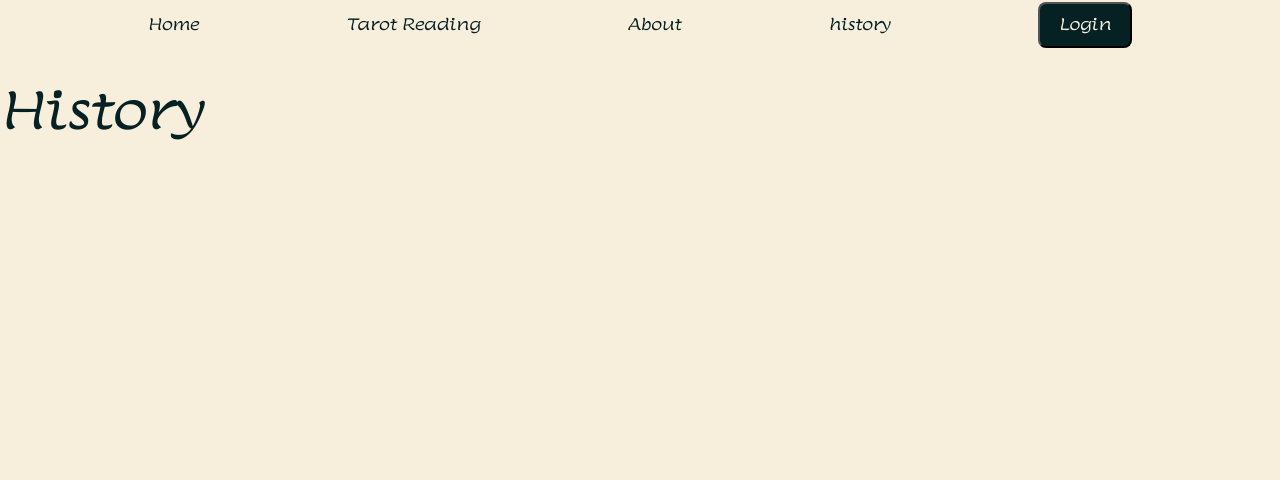
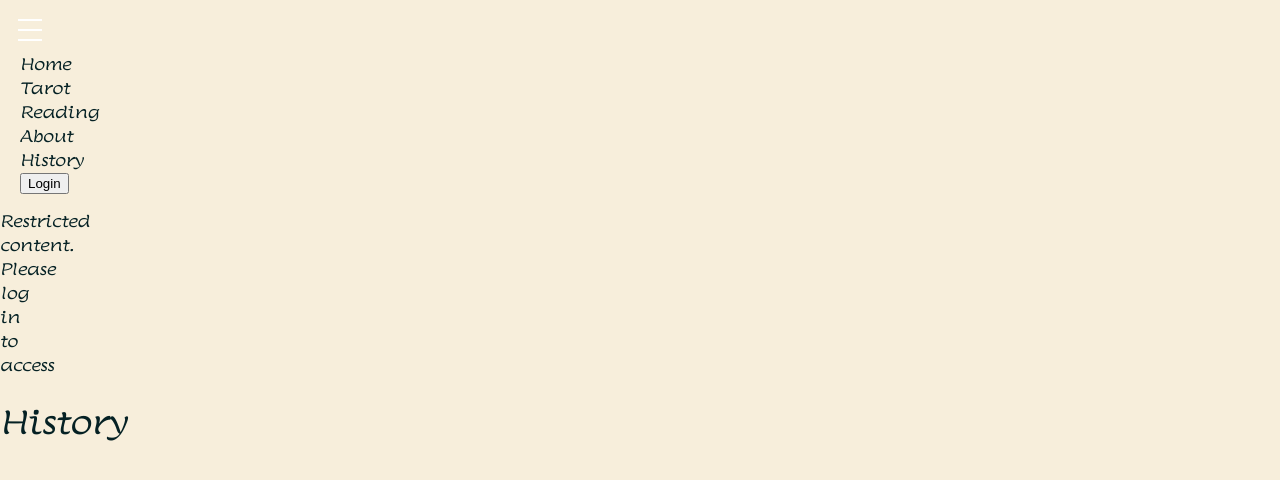
Before and after one commit to acancerouscake/CAB-tarot-card-site-ts, a React (Vite) app: page /history in a window 1280 px wide. Shown: the top 480 px of the page. Built offline with nearby package versions, Linux system fonts and the light colour scheme; no server answers.

Commit message:
Adjust styles of nav bar

```diff
--- a/src/App.css
+++ b/src/App.css
@@ -1,10 +1,51 @@
+@font-face {
+	font-family: "Lumanosimo";
+	src: local("Lumanosimo-Regular"),
+		url("./assets/fonts/Lumanosimo/Lumanosimo-Regular.ttf") format("truetype");
+}
+
+@font-face {
+	font-family: "MoriaCitadel";
+	src: local("MoriaCitadel"),
+		url("./assets/fonts/moria-citadel/MoriaCitadel.ttf") format("truetype");
+}
+
+:root {
+	--var-main-60: #f7eedb;
+	--var-main-30: #052124;
+	--var-main-10: #52b7b5;
+
+	line-height: 1.5;
+	font-weight: 400;
+
+	color-scheme: dark light;
+	color: var(--var-main-30);
+	background-color: var(--var-main-60);
+
+	font-synthesis: none;
+	text-rendering: optimizeLegibility;
+	-webkit-font-smoothing: antialiased;
+	-moz-osx-font-smoothing: grayscale;
+	-webkit-text-size-adjust: 100%;
+}
+
 #root {
 	width: 100vw;
 	min-height: 100vh;
+	font-family: Lumanosimo;
 	display: flex;
 	justify-content: center;
-	align-items: flex-start;
-	font-family: Lumanosimo;
+	align-items: center;
+	flex-direction: row;
+}
+
+a {
+	font-weight: 500;
+	color: var(--var-main-30);
+	text-decoration: inherit;
+}
+a:hover {
+	color: var(--var-main-10);
 }
 
 .tarotCard {
@@ -43,3 +84,17 @@
 		transform: translateY(-14px);
 	}
 }
+
+@media (prefers-color-scheme: dark) {
+	:root {
+		color: var(--var-main-60);
+		background-color: var(--var-main-30);
+	}
+	a:hover {
+		color: var(--var-main-10);
+	}
+	button {
+		background-color: var(--var-main-60);
+		color: var(--var-main-30);
+	}
+}
--- a/src/App.tsx
+++ b/src/App.tsx
@@ -8,16 +8,12 @@ import "./App.css";
 import {
 	createBrowserRouter,
 	createRoutesFromElements,
-	Link,
-	NavLink,
-	Outlet,
 	Route,
-	Router,
 	RouterProvider,
-	Routes,
 } from "react-router-dom";
 import {AuthContextProvider} from "./contexts/AuthContext";
-import NavigationBar from "./components/NavigationBar";
+import NavigationBar from "./components/NavigationBar/NavigationBar";
+import ProtectedLayout from "./components/ProtectedLayout";
 
 function App() {
 	const router = createBrowserRouter(
@@ -26,7 +22,14 @@ function App() {
 				<Route index element={<Home />} />
 				<Route path="cards" element={<Cards />} />
 				<Route path="about" element={<About />} />
-				<Route path="history" element={<History />} />
+				<Route
+					path="history"
+					element={
+						<ProtectedLayout>
+							<History />
+						</ProtectedLayout>
+					}
+				/>
 			</Route>
 		)
 	);
--- a/src/components/Home.tsx
+++ b/src/components/Home.tsx
@@ -6,7 +6,8 @@ export default function Home() {
 				justifyContent: "center",
 				alignItems: "center",
 				flexDirection: "column",
-				height: "75vh",
+				height: "50vh",
+				width: "100vw",
 			}}
 		>
 			<h1>Mystic Tarot </h1>
--- a/src/components/NavigationBar.tsx
+++ /dev/null
@@ -1,54 +0,0 @@
-import {useContext} from "react";
-import {NavLink, Outlet} from "react-router-dom";
-import {AuthContext} from "../contexts/AuthContext";
-
-function NavigationBar() {
-	const {user, login, logout} = useContext(AuthContext);
-
-	return (
-		<div>
-			<nav
-				style={{
-					display: "flex",
-					justifyContent: "space-evenly",
-					alignItems: "center",
-					flexDirection: "row",
-					width: "100vw",
-					backgroundColor: " #f7eedb",
-					height: "50px",
-				}}
-			>
-				<NavLink to="/">Home</NavLink>
-				<NavLink to="/cards">Tarot Reading</NavLink>
-				<NavLink
-					to="/about"
-					style={({isActive}) => {
-						return isActive
-							? {borderBottom: "1px solid black"}
-							: {borderBottom: ""};
-					}}
-				>
-					About
-				</NavLink>
-
-				<NavLink to="/history">
-					{({isActive}) => {
-						return isActive ? "history" : "not-in-history";
-					}}
-				</NavLink>
-
-				{user ? (
-					<button onClick={logout}>Logout</button>
-				) : (
-					<button onClick={login}>Login</button>
-				)}
-			</nav>
-
-			<div>
-				<Outlet />
-			</div>
-		</div>
-	);
-}
-
-export default NavigationBar;
--- /dev/null
+++ b/src/components/NavigationBar/NavigationBar.tsx
@@ -0,0 +1,65 @@
+import {useContext} from "react";
+import {NavLink, Outlet} from "react-router-dom";
+import {AuthContext} from "../../contexts/AuthContext";
+import "./navStyles.css";
+
+function NavigationBar() {
+	const {user, login, logout} = useContext(AuthContext);
+
+	return (
+		<>
+			<input type="checkbox" className="toggler"></input>
+			<div className="hamburger">
+				<div></div>
+			</div>
+			<div className="menu">
+				<nav
+					style={
+						{
+							// display: "flex",
+							// justifyContent: "space-evenly",
+							// alignItems: "center",
+							// flexDirection: "row",
+							// width: "100vw",
+							// backgroundColor: " #f7eedb",
+							// height: "50px",
+						}
+					}
+				>
+					<NavLink to="/">Home</NavLink>
+					<NavLink to="/cards">Tarot Reading</NavLink>
+					<NavLink
+						to="/about"
+						style={({isActive}) => {
+							return isActive
+								? {borderBottom: "1px solid black"}
+								: {borderBottom: ""};
+						}}
+					>
+						About
+					</NavLink>
+
+					<NavLink to="/history">
+						{({isActive}) => {
+							return isActive ? "History" : "not-in-history";
+						}}
+					</NavLink>
+					{
+						//TODO: Turn this into a component for login and logout
+					}
+					{user ? (
+						<button onClick={logout}>Logout</button>
+					) : (
+						<button onClick={login}>Login</button>
+					)}
+				</nav>
+
+				<div>
+					<Outlet />
+				</div>
+			</div>
+		</>
+	);
+}
+
+export default NavigationBar;
--- /dev/null
+++ b/src/components/NavigationBar/navStyles.css
@@ -0,0 +1,133 @@
+/*TODO:  Make sure the style changes here don't destroy  styles everywhere  else */
+
+.toggler {
+	/* ALWAYS KEEPING THE TOGGLER OR THE CHECKBOX ON TOP OF EVERYTHING :  */
+	z-index: 10;
+	height: 50px;
+	width: 50px;
+	position: absolute;
+	top: 0;
+	left: 0;
+	cursor: pointer;
+	opacity: 0;
+}
+
+.hamburger {
+	position: absolute;
+	z-index: 5;
+	top: 0;
+	left: 0;
+	height: 40px;
+	width: 40px;
+	padding: 0.6rem;
+
+	/* FOR DISPLAYING EVERY ELEMENT IN THE CENTER : */
+
+	display: flex;
+	align-items: center;
+	justify-content: center;
+}
+
+/* CREATING THE MIDDLE LINE OF THE HAMBURGER : */
+
+.hamburger > div {
+	position: relative;
+	top: 0;
+	left: 0;
+	background-color: white;
+	height: 2px;
+	width: 60%;
+	transition: all 0.4s ease;
+}
+
+/* CREATING THE TOP AND BOTTOM LINES :
+TOP AT -10PX ABOVE THE MIDDLE ONE AND BOTTOM ONE IS 10PX BELOW THE MIDDLE: */
+
+.hamburger > div::before,
+.hamburger > div::after {
+	content: "";
+	position: absolute;
+	top: -10px;
+	background: white;
+	width: 100%;
+	height: 2px;
+	transition: all 0.4s ease;
+}
+
+.hamburger > div::after {
+	top: 10px;
+}
+
+/* IF THE TOGGLER IS IN ITS CHECKED STATE, THEN SETTING THE BACKGROUND OF THE MIDDLE LAYER TO COMPLETE BLACK AND OPAQUE :  */
+
+.toggler:checked + .hamburger > div {
+	background: transparent;
+}
+
+.toggler:checked + .hamburger > div::before {
+	top: 0;
+	transform: rotate(45deg);
+	background: black;
+}
+
+/* AND ROTATING THE TOP AND BOTTOM LINES :  */
+
+.toggler:checked + .hamburger > div::after {
+	top: 0;
+	transform: rotate(135deg);
+	background: black;
+}
+
+/* MAIN MENU WITH THE WHITE BACKGROUND AND THE TEXT :  */
+
+.menu {
+	background: rgb(255, 238, 237);
+	position: absolute;
+	padding-top: 50px;
+	width: 0%;
+	left: 0;
+	height: 100vh;
+	z-index: 4;
+
+	/* APPLYING TRANSITION TO THE MENU :  */
+
+	transition: all 0.4s ease;
+}
+
+/* IF THE TOGGLER IS CHECKED, THEN INCREASE THE WIDTH OF THE MENU TO 30% , CREATING A SMOOTH EFFECT :  */
+
+.toggler:checked ~ .menu {
+	width: 30vw;
+}
+
+/* STYLING THE LIST :  */
+
+.menu > nav {
+	display: flex;
+	flex-direction: column;
+	align-items: flex-start;
+	padding-top: 20px;
+	padding-left: 20px;
+}
+
+.menu > nav > a::before {
+	color: black;
+	visibility: hidden;
+}
+
+.menu > nav > a::after {
+	color: black;
+	visibility: visible;
+}
+
+/* WHEN THE TOGGLER IS CHECKED, CHANGE THE VISIBILITY TO VISIBLE :  */
+
+.toggler:checked ~ .menu > nav > a {
+	transition: visibility 0.4s ease;
+	transition-delay: 0.1s;
+	visibility: visible;
+}
+
+.toggler:checked ~ .menu > nav > a:hover {
+	color: orange;
+}
--- /dev/null
+++ b/src/components/ProtectedLayout.tsx
@@ -0,0 +1,22 @@
+import React, {useContext} from "react";
+import {AuthContext} from "../contexts/AuthContext";
+
+type Props = {
+	children: React.ReactNode;
+};
+
+function ProtectedLayout({children}: Props) {
+	console.log(children);
+	const {user} = useContext(AuthContext);
+	return (
+		<>
+			{user ? (
+				children
+			) : (
+				<p>Restricted content. Please log in to access {children}</p>
+			)}
+		</>
+	);
+}
+
+export default ProtectedLayout;
--- a/src/index.css
+++ /dev/null
@@ -1,86 +0,0 @@
-@font-face {
-	font-family: "Lumanosimo";
-	src: local("Lumanosimo-Regular"),
-		url("./assets/fonts/Lumanosimo/Lumanosimo-Regular.ttf") format("truetype");
-}
-
-@font-face {
-	font-family: "MoriaCitadel";
-	src: local("MoriaCitadel"),
-		url("./assets/fonts/moria-citadel/MoriaCitadel.ttf") format("truetype");
-}
-
-:root {
-	--var-main-60: #f7eedb;
-	--var-main-30: #052124;
-	--var-main-10: #52b7b5;
-
-	line-height: 1.5;
-	font-weight: 400;
-
-	color-scheme: dark light;
-	color: var(--var-main-30);
-	background-color: var(--var-main-60);
-
-	font-synthesis: none;
-	text-rendering: optimizeLegibility;
-	-webkit-font-smoothing: antialiased;
-	-moz-osx-font-smoothing: grayscale;
-	-webkit-text-size-adjust: 100%;
-}
-
-a {
-	font-weight: 500;
-	color: var(--var-main-30);
-	text-decoration: inherit;
-}
-a:hover {
-	color: var(--var-main-10);
-}
-
-body {
-	margin: 0;
-	display: flex;
-	place-items: center;
-	min-width: 320px;
-	min-height: 100vh;
-}
-
-h1 {
-	font-size: 3.2em;
-	line-height: 1.1;
-}
-
-button {
-	border-radius: 8px;
-	padding: 0.6em 1.2em;
-	font-size: 1em;
-	font-weight: 500;
-	font-family: inherit;
-	background-color: var(--var-main-30);
-	color: var(--var-main-60);
-	cursor: pointer;
-}
-button:hover {
-	transform: scale(1);
-	border-color: var(--var-main-10);
-	transition: 0.1s ease-in-out;
-}
-button:focus,
-button:focus-visible {
-	outline: 4px auto -webkit-focus-ring-color;
-}
-
-@media (prefers-color-scheme: dark) {
-	:root {
-		color: var(--var-main-60);
-		background-color: var(--var-main-30);
-	}
-	a:hover {
-		color: var(--var-main-10);
-	}
-	button {
-		background-color: var(--var-main-60);
-		color: var(--var-main-30);
-	}
-}
--- a/src/main.tsx
+++ b/src/main.tsx
@@ -1,7 +1,6 @@
 import React from "react";
 import ReactDOM from "react-dom/client";
 import App from "./App.tsx";
-import "./index.css";
 
 ReactDOM.createRoot(document.getElementById("root")!).render(
 	<React.StrictMode>
```
